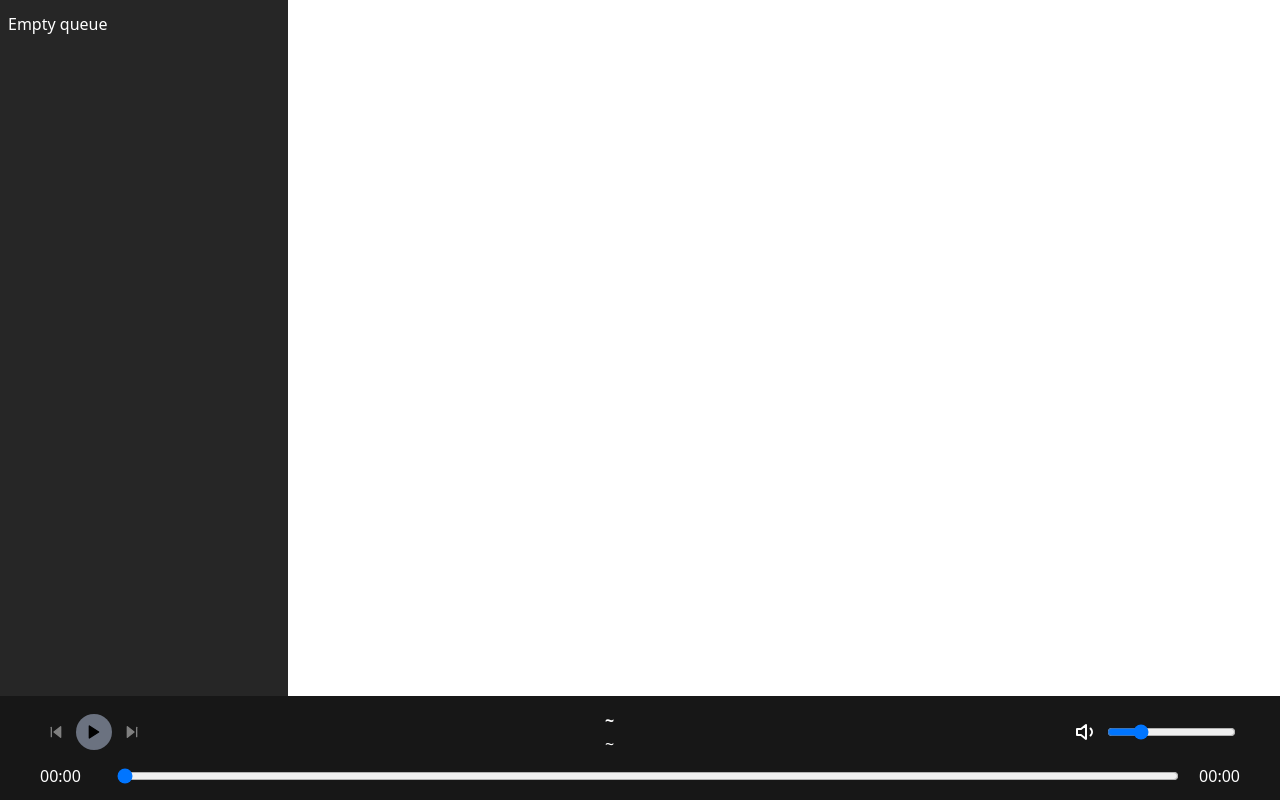
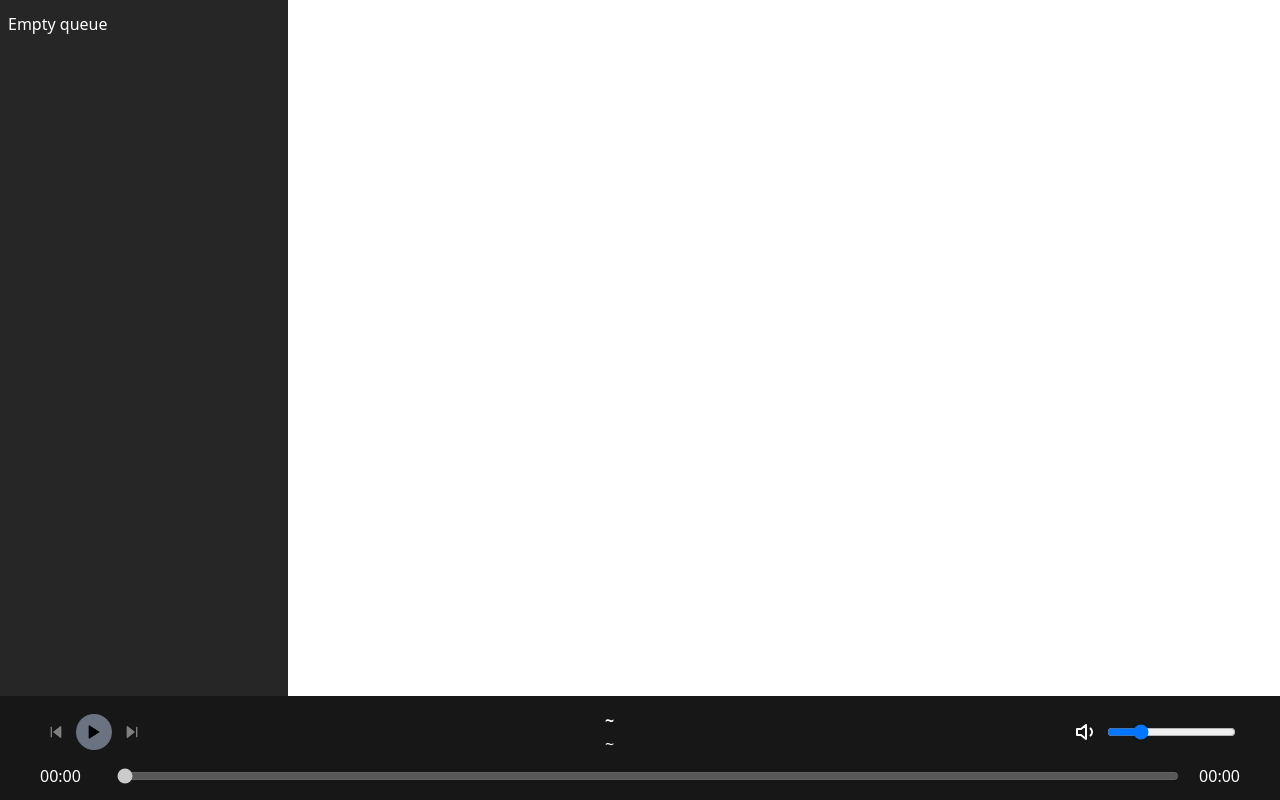
Before and after one commit to callum-jones19/coralia, a React (Vite) app: page / in a window 1280 px wide. Built offline with nearby package versions, Linux system fonts and the light colour scheme.

Commit message:
Add disabled state to seekbar on no songs

```diff
--- a/src/components/Seekbar.tsx
+++ b/src/components/Seekbar.tsx
@@ -164,7 +164,7 @@ export default function Seekbar() {
         id="seekbar-range"
         className="w-full ml-5 mr-5 bg-transparent"
         type="range"
-        // disabled={!songDuration || Number.isNaN(songDuration)}
+        disabled={currentSong === null}
         readOnly
         value={!songPos ? 0 : seekPos ? seekPos : songPos}
         max={!songDuration || Number.isNaN(songDuration) ? 0 : songDuration}
```
